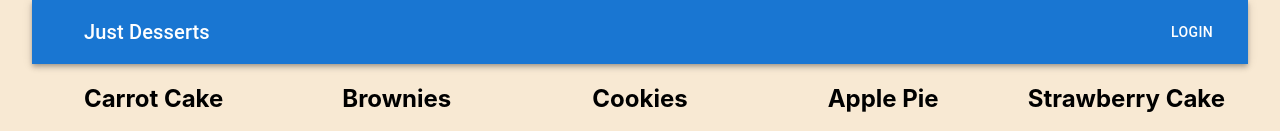
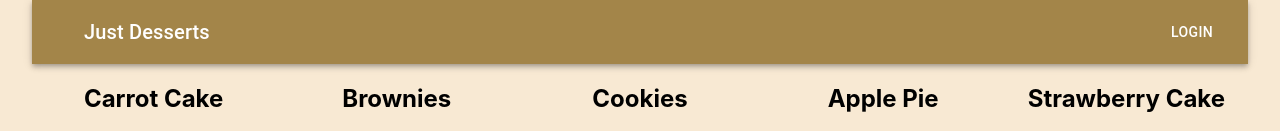
Before and after one commit to juliwithoutthee/justdessertsFE, a Next.js app: page / in a window 1280 px wide. Shown: the top 131 px of the page. Built offline with nearby package versions, Linux system fonts and the light colour scheme; grey boxes are pictures that could not be loaded.

Commit message:
Adds className to update css

```diff
--- a/components/Navbar.tsx
+++ b/components/Navbar.tsx
@@ -12,9 +12,9 @@ export default function Navbar() {
 
     return <>
 
-        <Box sx={{ flexGrow: 1 }}>
+        <Box sx={{ flexGrow: 1 }} >
             <AppBar position="static">
-                <Toolbar>
+                <Toolbar className="nav">
                     <IconButton
                         size="large"
                         edge="start"
```
